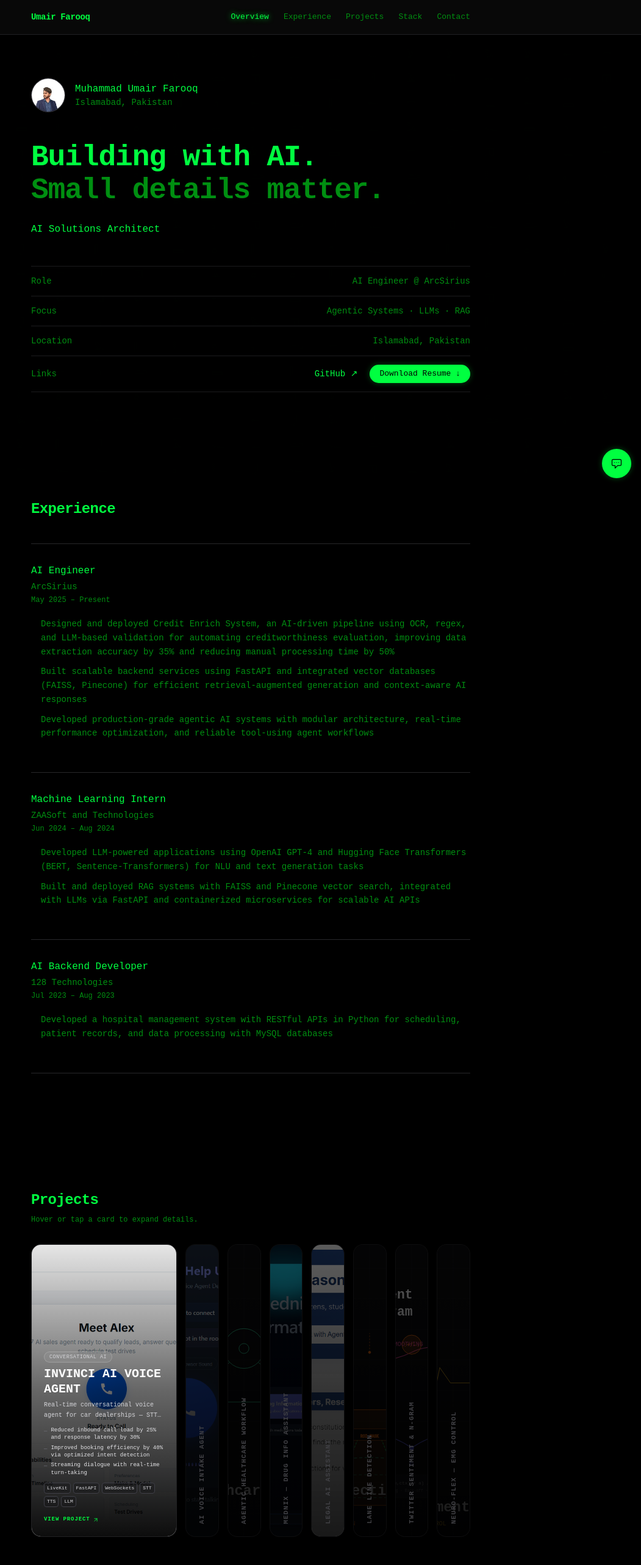
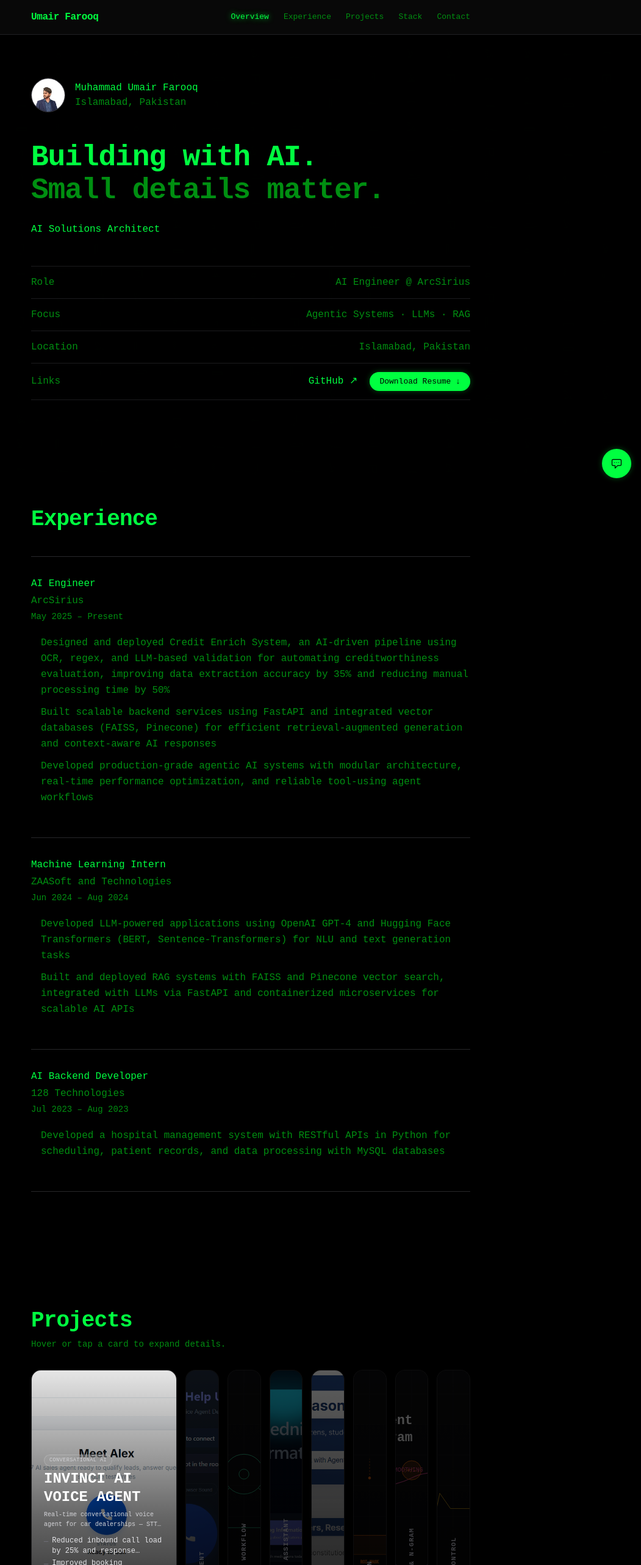
Before and after one commit to Umair-Farooque/Portfolio, a React (Vite) app: page / in a window 1280 px wide. Shown: the top 2566 px of the page at 61% size, without its empty margins (229-1280 px from the left). Built offline with nearby package versions, Linux system fonts and the light colour scheme; the HTML template or start-up script is replaced by a standard one.

Commit message:
style: increase font sizes for better readability
Update text sizing across footer, contact section, and chat components. Bump most `text-xs` to `text-sm`, `text-sm` to `text-base` or `text-lg`, and `text-[9px]` to `text-xs` for improved visual hierarchy and accessibility.

```diff
--- a/src/App.tsx
+++ b/src/App.tsx
@@ -21,8 +21,8 @@
             </main>
             <footer className="border-t border-[#003d00]">
                 <div className="mx-auto flex max-w-3xl flex-col items-center justify-between gap-4 px-6 py-8 sm:flex-row">
-                    <p className="font-mono text-xs text-[#008f11]">© 2026 Muhammad Umair Farooq</p>
-                    <div className="flex flex-wrap items-center gap-x-3 gap-y-1.5 font-mono text-xs text-[#008f11]">
+                    <p className="font-mono text-sm text-[#008f11]">© 2026 Muhammad Umair Farooq</p>
+                    <div className="flex flex-wrap items-center gap-x-3 gap-y-1.5 font-mono text-sm text-[#008f11]">
                         <a
                             href="/resume.pdf"
                             download
--- a/src/components/CV.tsx
+++ b/src/components/CV.tsx
@@ -85,12 +85,12 @@
     return (
         <section id="cv-section" className="scroll-mt-20 py-24">
             <div className="mx-auto max-w-3xl px-6">
-                <h2 className="mb-10 text-2xl font-semibold tracking-tight text-primary">Contact</h2>
+                <h2 className="mb-10 text-4xl font-semibold tracking-tight text-primary">Contact</h2>
 
                 <div className="grid grid-cols-1 gap-12 lg:grid-cols-2">
                     {/* Info column */}
                     <div>
-                        <p className="text-sm leading-relaxed text-tertiary">
+                        <p className="text-lg leading-relaxed text-tertiary">
                             Have a project in mind or just want to say hi? Feel free to reach out via the form, or connect with me through any of the channels below.
                         </p>
 
@@ -107,10 +107,10 @@
                                         {link.icon}
                                     </div>
                                     <div className="min-w-0">
-                                        <p className="font-mono text-[9px] uppercase tracking-wider text-muted group-hover:text-tertiary">
+                                        <p className="font-mono text-xs uppercase tracking-wider text-muted group-hover:text-tertiary">
                                             {link.name}
                                         </p>
-                                        <p className="truncate text-xs font-semibold text-zinc-300 group-hover:text-primary">
+                                        <p className="truncate text-sm font-semibold text-zinc-300 group-hover:text-primary">
                                             {link.value}
                                         </p>
                                     </div>
@@ -187,13 +187,13 @@
                         </button>
 
                         {status === 'success' && (
-                            <p className="text-center font-mono text-xs text-accent">
+                            <p className="text-center font-mono text-sm text-accent">
                                 Thanks! I'll get back to you as soon as possible.
                             </p>
                         )}
 
                         {status === 'error' && (
-                            <p className="text-center font-mono text-xs text-error">
+                            <p className="text-center font-mono text-sm text-error">
                                 Something went wrong. Please try again later.
                             </p>
                         )}
--- a/src/components/ChatBot.tsx
+++ b/src/components/ChatBot.tsx
@@ -62,7 +62,7 @@
                 <div className="mb-3 flex w-[22rem] max-w-[calc(100vw-2.5rem)] flex-col overflow-hidden rounded-2xl border border-zinc-800 bg-[#111113] shadow-2xl shadow-black/50">
                     {/* Header */}
                     <div className="flex items-center justify-between border-b border-zinc-800 p-3">
-                        <h3 className="text-sm font-medium text-primary">Ask about Umair</h3>
+                        <h3 className="text-base font-medium text-primary">Ask about Umair</h3>
                         <button
                             onClick={() => setIsOpen(false)}
                             aria-label="Close chat"
@@ -79,7 +79,7 @@
                         {messages.map((msg, i) => (
                             <div key={i} className={`flex ${msg.role === 'user' ? 'justify-end' : 'justify-start'}`}>
                                 <div
-                                    className={`max-w-[85%] px-3.5 py-2 text-sm leading-relaxed ${
+                                    className={`max-w-[85%] px-3.5 py-2 text-base leading-relaxed ${
                                         msg.role === 'user'
                                             ? 'rounded-2xl rounded-br-md bg-zinc-100 text-zinc-900'
                                             : 'rounded-2xl rounded-bl-md border border-zinc-800 bg-zinc-900 text-zinc-300'
@@ -108,7 +108,7 @@
                             value={input}
                             onChange={(e) => setInput(e.target.value)}
                             placeholder="Ask about my skills..."
-                            className="flex-1 rounded-full border border-zinc-700 bg-zinc-900/80 px-3.5 py-2 text-sm text-zinc-100 placeholder-text-subtle focus:border-zinc-500 focus:outline-none"
+                            className="flex-1 rounded-full border border-zinc-700 bg-zinc-900/80 px-3.5 py-2 text-base text-zinc-100 placeholder-text-subtle focus:border-zinc-500 focus:outline-none"
                         />
                         <button
                             type="submit"
--- a/src/components/Experience.tsx
+++ b/src/components/Experience.tsx
@@ -32,7 +32,7 @@
     return (
         <section id="experience-section" className="py-24 scroll-mt-20">
             <div className="max-w-3xl mx-auto px-6">
-                <h2 className="text-2xl font-semibold tracking-tight text-primary mb-10">Experience</h2>
+                <h2 className="text-4xl font-semibold tracking-tight text-primary mb-10">Experience</h2>
 
                 <div className="border-b border-zinc-800">
                     {experiences.map((exp, index) => (
@@ -40,16 +40,16 @@
                             <div className="flex flex-wrap items-baseline gap-x-4 gap-y-1">
                                 <div className="flex flex-col gap-1">
                                     <h3 className="font-medium text-primary">{exp.title}</h3>
-                                    <p className="text-sm text-muted">
+                                    <p className="text-base text-muted">
                                         {exp.company}
                                     </p>
-                                    <span className="font-mono text-xs text-muted">{exp.period}</span>
+                                    <span className="font-mono text-sm text-muted">{exp.period}</span>
                                 </div>
                             </div>
 
                             <ul className="mt-5 space-y-2.5">
                                 {exp.highlights.map((highlight, hIndex) => (
-                                    <li key={hIndex} className="flex gap-3 text-sm leading-relaxed text-tertiary">
+                                    <li key={hIndex} className="flex gap-3 text-base leading-relaxed text-tertiary">
                                         <span className="mt-[7px] h-1 w-1 shrink-0 rounded-full bg-subtle" />
                                         <span>{highlight}</span>
                                     </li>
--- a/src/components/Hero.tsx
+++ b/src/components/Hero.tsx
@@ -117,7 +117,7 @@
                     </div>
                     <div>
                         <p className="font-medium text-primary">Muhammad Umair Farooq</p>
-                        <p className="text-sm text-muted">Islamabad, Pakistan</p>
+                        <p className="text-base text-muted">Islamabad, Pakistan</p>
                     </div>
                 </div>
 
@@ -135,12 +135,12 @@
                 {/* Overview */}
                 <dl className="mt-12 divide-y divide-zinc-800/70 border-y border-zinc-800/70">
                     {overviewRows.map((row) => (
-                        <div key={row.label} className="flex items-center justify-between py-3.5 text-sm">
+                        <div key={row.label} className="flex items-center justify-between py-3.5 text-base">
                             <dt className="text-muted">{row.label}</dt>
                             <dd className="text-tertiary">{row.value}</dd>
                         </div>
                     ))}
-                    <div className="flex items-center justify-between gap-4 py-3.5 text-sm">
+                    <div className="flex items-center justify-between gap-4 py-3.5 text-base">
                         <dt className="text-muted">Links</dt>
                         <dd className="flex items-center gap-5">
                             <a
--- a/src/components/Navbar.tsx
+++ b/src/components/Navbar.tsx
@@ -39,7 +39,7 @@
             <nav className="mx-auto flex h-14 max-w-3xl items-center justify-between px-6">
                 <button
                     onClick={() => scrollToSection('hero')}
-                    className="text-sm font-semibold tracking-tight"
+                    className="text-base font-semibold tracking-tight"
                 >
                     Umair Farooq
                 </button>
@@ -85,7 +85,7 @@
                         <button
                             key={link.id}
                             onClick={() => scrollToSection(link.id)}
-                            className={`block w-full py-2.5 text-left text-sm btn-nav ${activeSection === link.id ? 'active' : ''}`}
+                            className={`block w-full py-2.5 text-left text-base btn-nav ${activeSection === link.id ? 'active' : ''}`}
                         >
                             {link.label}
                         </button>
--- a/src/components/Projects.tsx
+++ b/src/components/Projects.tsx
@@ -132,8 +132,8 @@
     return (
         <section id="projects-section" className="scroll-mt-20 py-24">
             <div className="mx-auto max-w-3xl px-6">
-                <h2 className="mb-2 text-2xl font-semibold tracking-tight text-primary">Projects</h2>
-                <p className="mb-8 font-mono text-xs text-muted">
+                <h2 className="mb-2 text-4xl font-semibold tracking-tight text-primary">Projects</h2>
+                <p className="mb-8 font-mono text-sm text-muted">
                     Hover or tap a card to expand details.
                 </p>
                 <ElasticGallery items={projects} />
--- a/src/components/Skills.tsx
+++ b/src/components/Skills.tsx
@@ -30,7 +30,7 @@
     return (
         <section id="skills-section" className="py-24 scroll-mt-20">
             <div className="mx-auto max-w-3xl px-6">
-                <h2 className="mb-10 text-2xl font-semibold tracking-tight text-primary">Stack</h2>
+                <h2 className="mb-10 text-4xl font-semibold tracking-tight text-primary">Stack</h2>
 
                 <div className="border-b border-zinc-800">
                     {stackGroups.map((group) => (
@@ -38,9 +38,9 @@
                             key={group.num}
                             className="grid grid-cols-1 gap-2 border-t border-zinc-800 py-5 sm:grid-cols-[80px_1fr] sm:gap-6"
                         >
-                            <span className="pt-1 font-mono text-xs text-subtle">{group.num}</span>
+                            <span className="pt-1 font-mono text-sm text-subtle">{group.num}</span>
                             <div>
-                                <p className="mb-2.5 text-sm font-medium text-primary">{group.category}</p>
+                                <p className="mb-2.5 text-base font-medium text-primary">{group.category}</p>
                                 <div className="flex flex-wrap gap-1.5">
                                     {group.items.map((item) => (
                                         <span
--- a/src/components/ui/coverflow-carousel.tsx
+++ b/src/components/ui/coverflow-carousel.tsx
@@ -367,7 +367,7 @@
               href={active.href}
               target="_blank"
               rel="noopener noreferrer"
-              className="btn-ghost mt-6 inline-flex items-center gap-1.5 rounded-full px-4 py-1.5 font-mono text-xs"
+              className="btn-ghost mt-6 inline-flex items-center gap-1.5 rounded-full px-4 py-1.5 font-mono text-sm"
             >
               View Project ↗
             </a>
--- a/src/components/ui/elastic-gallery.tsx
+++ b/src/components/ui/elastic-gallery.tsx
@@ -100,7 +100,7 @@
                     </span>
                   </div>
 
-                  <h3 className="text-base font-black uppercase leading-tight text-white md:text-xl">
+                  <h3 className="text-xl font-black uppercase leading-tight text-white md:text-2xl">
                     {item.title}
                   </h3>
 
@@ -110,7 +110,7 @@
 
                   <ul className="mt-1 space-y-1">
                     {item.bullets.map((b) => (
-                      <li key={b} className="flex items-start gap-1.5 text-[9px] leading-snug text-zinc-200">
+                      <li key={b} className="flex items-start gap-1.5 text-xs leading-snug text-zinc-200">
                         <span className="mt-0.5 shrink-0 text-zinc-500">—</span>
                         <span className="line-clamp-2">{b}</span>
                       </li>
@@ -130,7 +130,7 @@
                     target="_blank"
                     rel="noopener noreferrer"
                     onClick={(e) => e.stopPropagation()}
-                    className="mt-2 inline-flex items-center gap-1 text-[9px] font-bold uppercase tracking-widest text-[#00ff40] hover:text-[#33ff66] transition-colors"
+                    className="mt-2 inline-flex items-center gap-1 text-xs font-bold uppercase tracking-widest text-[#00ff40] hover:text-[#33ff66] transition-colors"
                   >
                     View Project <ArrowUpRight className="h-2.5 w-2.5" />
                   </a>
@@ -149,7 +149,7 @@
                   <span className="hidden whitespace-nowrap text-[11px] font-bold uppercase tracking-widest text-zinc-400 [writing-mode:vertical-rl] md:block rotate-180">
                     {item.title}
                   </span>
-                  <span className="block text-[9px] font-bold text-zinc-400 md:hidden whitespace-nowrap">
+                  <span className="block text-xs font-bold text-zinc-400 md:hidden whitespace-nowrap">
                     {item.title.split(' ')[0]}
                   </span>
                 </div>
```
